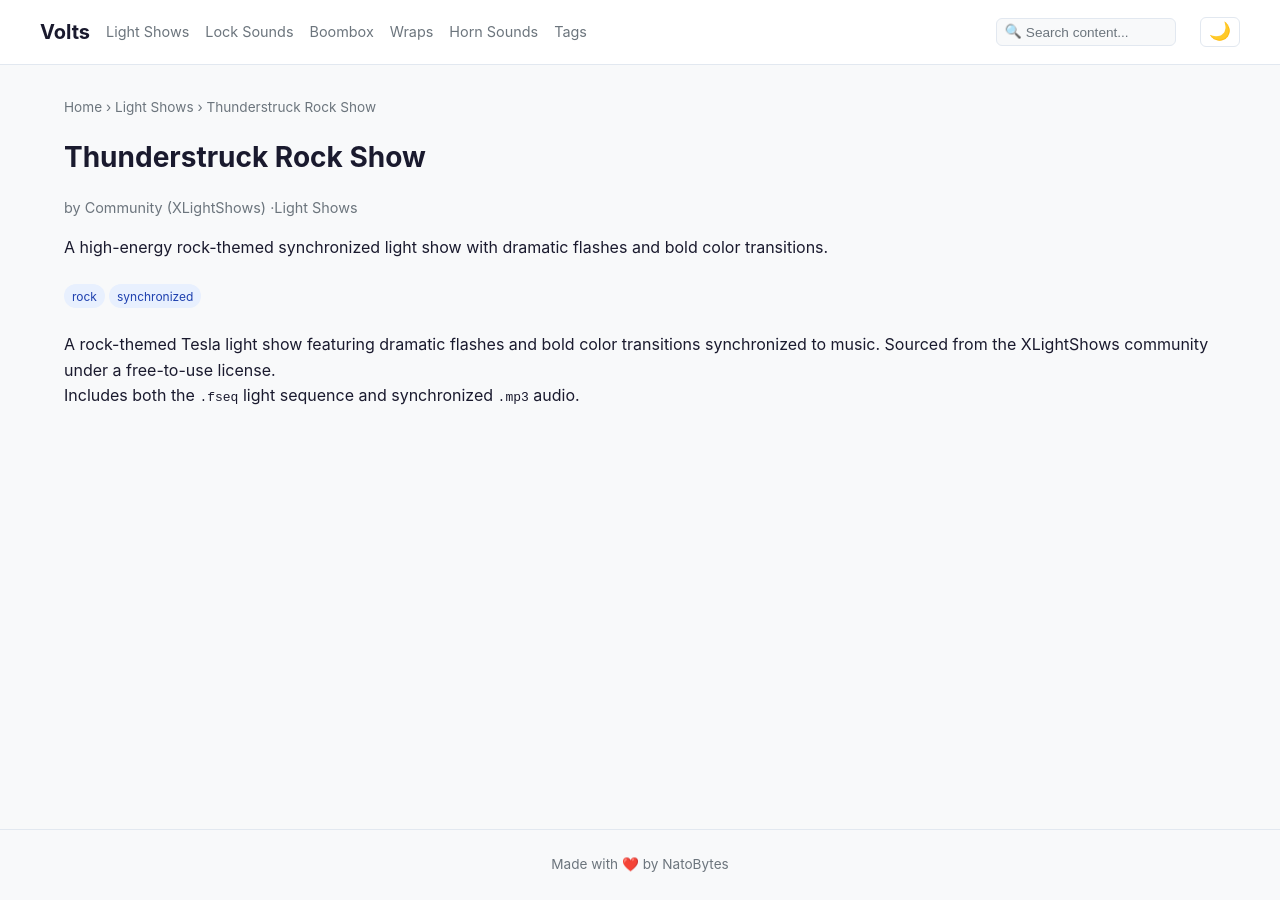
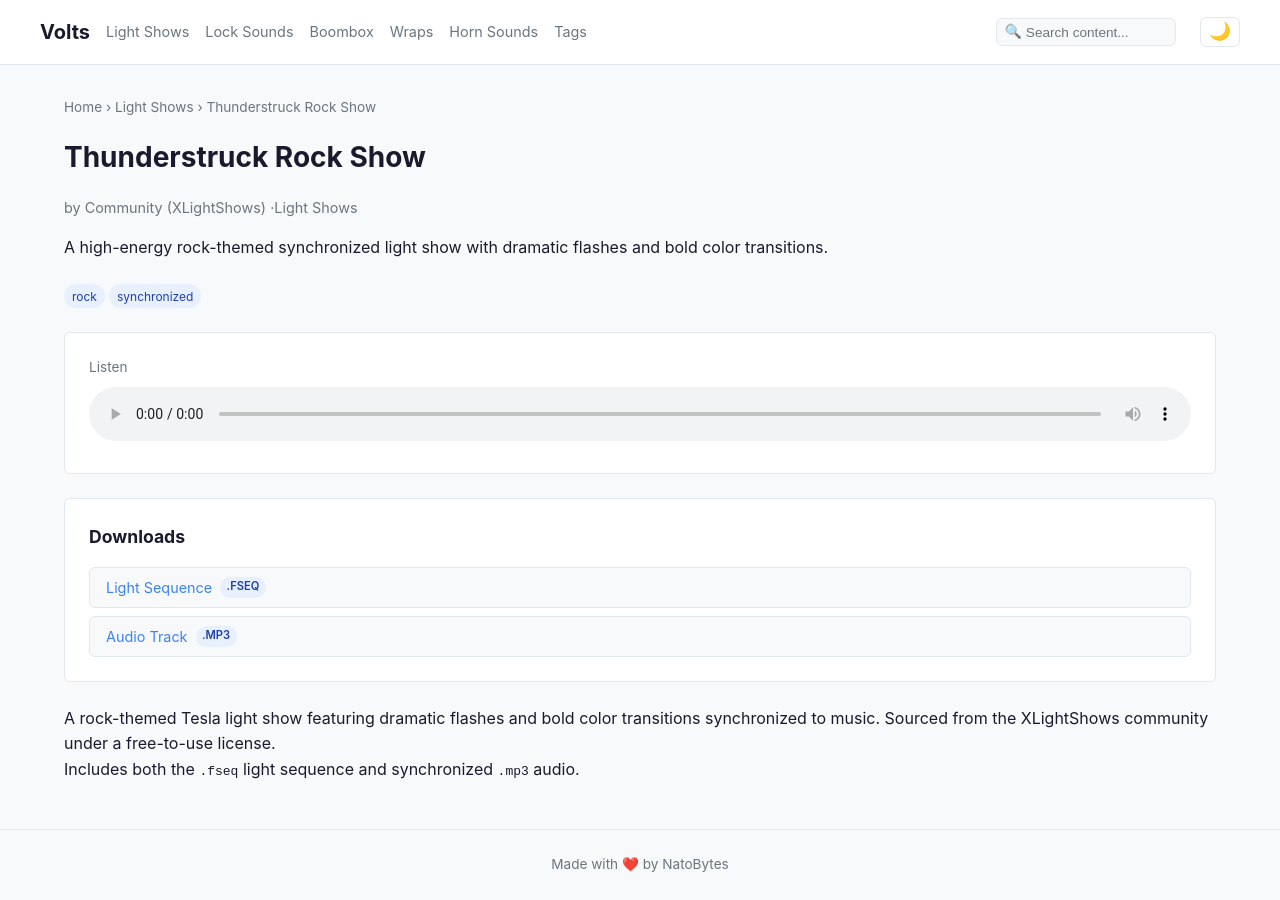
Before and after one commit to natobytes/Volts, a Jekyll site: the page built from content/_lightshows/thunderstruck-rock-show.md, in a window 1280 px wide. Built offline with Jekyll 4.4.1, drawn with Linux system fonts in a browser that asks for light colours; nearby versions of some CDN libraries; comment, search, counter and statistics services are not loaded.

Commit message:
feat: add audio and files fields to frontmatter
Co-Authored-By: Paperclip <noreply@paperclip.ing>

```diff
--- a/content/_lightshows/thunderstruck-rock-show.md
+++ b/content/_lightshows/thunderstruck-rock-show.md
@@ -2,6 +2,12 @@
 title: Thunderstruck Rock Show
 author: Community (XLightShows)
 description: A high-energy rock-themed synchronized light show with dramatic flashes and bold color transitions.
+audio: thunderstruck-rock-show.mp3
+files:
+  - name: thunderstruck-rock-show.fseq
+    label: Light Sequence
+  - name: thunderstruck-rock-show.mp3
+    label: Audio Track
 tags:
   - rock
   - synchronized
```
